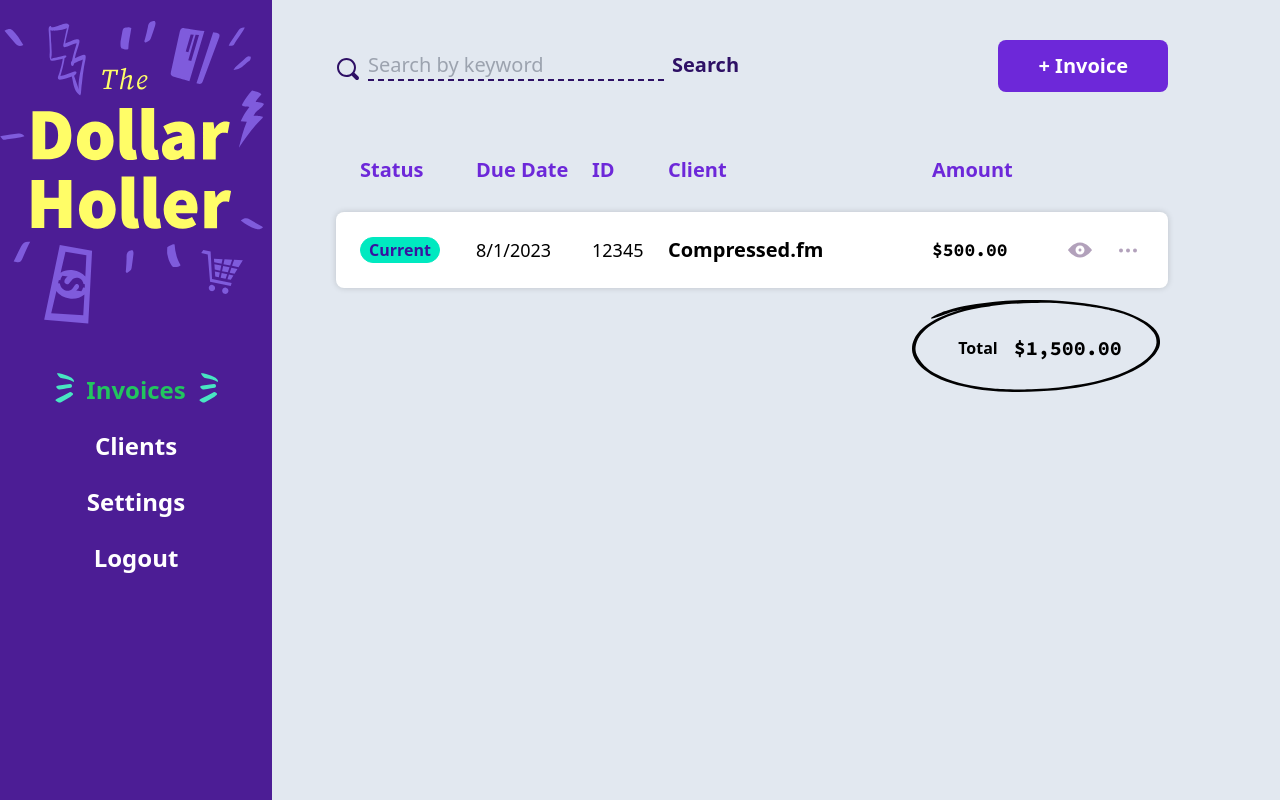
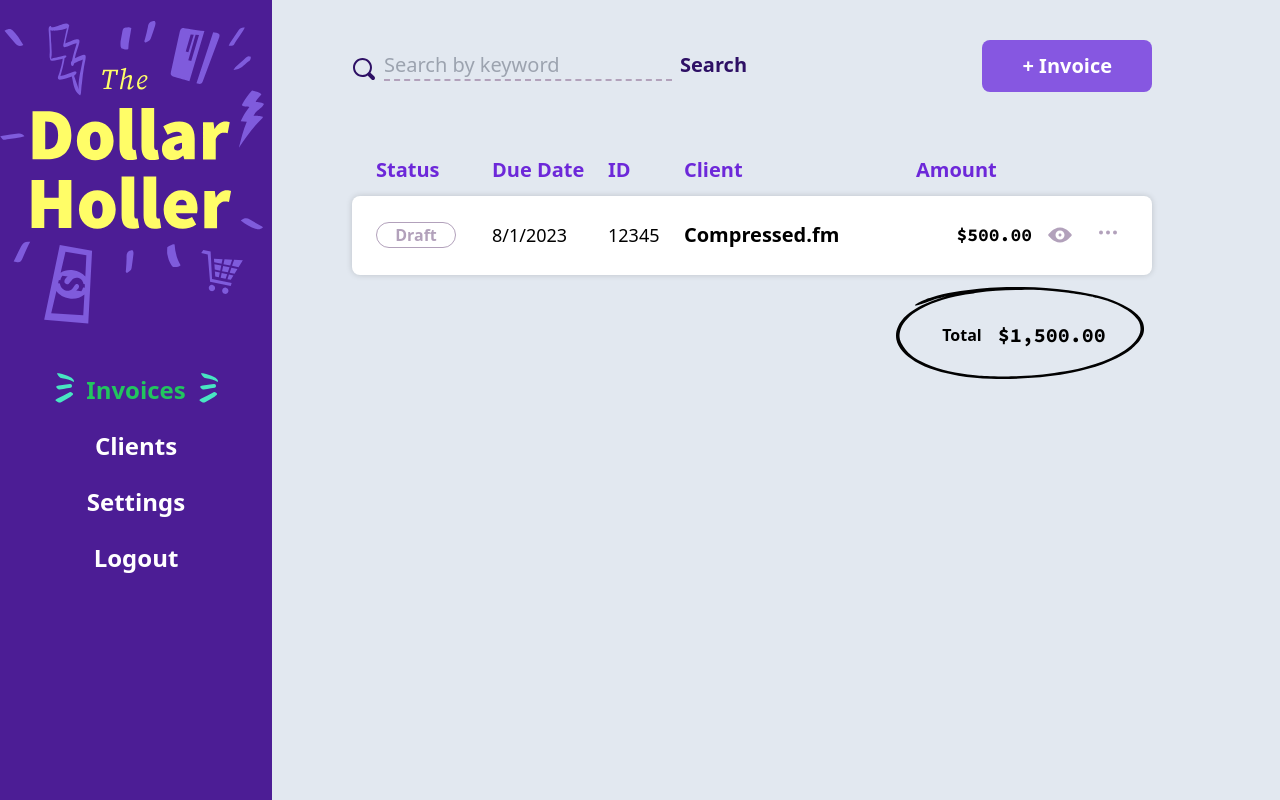
Before and after one commit to its-saran/svelte-dashboard-test, a SvelteKit app: page /invoices in a window 1280 px wide. Built offline with nearby package versions, Linux system fonts and the light colour scheme.

Commit message:
Add repsonive styles to invoice list

```diff
--- a/src/app.css
+++ b/src/app.css
@@ -17,7 +17,7 @@
 
 @layer components {
     .invoice-table {
-        @apply grid grid-cols-invoiceTable gap-4 px-6 mb-3 w-full;
+        @apply grid grid-cols-invoiceTableMobile lg:grid-cols-invoiceTable gap-x-4 px-4 lg:px-6 mb-3 w-full;
     }
 
 }
--- a/src/lib/components/Search.svelte
+++ b/src/lib/components/Search.svelte
@@ -8,7 +8,7 @@
 		type="text"
 		name="search"
 		placeholder="Search by keyword"
-		class="w-21 border-b-2 border-dashed border-b-violet-950 bg-transparent font-sansSerif text-xl text-black outline-none focus:border-b-violet-500 focus:border-solid"
+		class="w-full border-b-2 border-dashed border-b-pastelPurple bg-transparent font-sansSerif text-base text-black outline-none focus:border-solid focus:border-b-lavenderIndigo md:w-[14rem] lg:w-72 lg:text-xl"
 	/>
-	<button class="font-sansSerif text-xl font-black text-violet-950 ml-2">Search</button>
+	<button class="font-sansSerif text-lg lg:text-xl font-black text-violet-950 ml-2">Search</button>
 </div>
--- a/src/lib/components/Tag.svelte
+++ b/src/lib/components/Tag.svelte
@@ -1,9 +1,10 @@
 <script lang="ts">
 	export let label: 'draft' | 'sent' | 'current' | 'late' | 'paid' = 'draft';
+	export let className = '';
 </script>
 
 <div
-	class="text-md w-20 rounded-full text-center font-bold capitalize text-pastelPurple border-pastelPurple border-1"
+	class={`text-md w-20 rounded-full text-center font-bold capitalize text-pastelPurple border-pastelPurple border-1 ${className}`}
 	class:inverted={label === 'draft'}
 	class:success={label === 'sent' || label === 'current'}
 	class:alert={label === 'late'}
--- a/src/routes/(dashboard)/+layout.svelte
+++ b/src/routes/(dashboard)/+layout.svelte
@@ -4,7 +4,7 @@
 
 <div class="grid grid-cols-12 md:gap-x-16 bg-slate-200 min-h-screen">
 	<Navbar />
-	<main class="col-span-12 md:col-span-8 md:pt-10">
+	<main class="px-4 pt-4 col-span-12 md:col-span-8 md:pt-10">
 		<slot />
 	</main>
 </div>
--- a/src/routes/(dashboard)/invoices/+page.svelte
+++ b/src/routes/(dashboard)/invoices/+page.svelte
@@ -10,14 +10,16 @@
 	<title>Invoices | The Dollar</title>
 </svelte:head>
 
-<div class="flex justify-between items-center mb-16">
+<div
+	class="flex flex-col-reverse md:flex-row items-start justify-between md:items-center mb-7 lg:mb-16 gap-y-5 md:gap-y-4"
+>
 	<!-- Search field -->
 	<Search />
 
 	<!-- New invoice Button -->
 	<div>
 		<button
-			class="relative whitespace-nowrap rounded-lg bg-violet-700 px-10 py-3 font-sansSerif text-xl font-black text-white shadow-colored hover:shadow-coloredHover translate-y-0 hover:-translate-y-2 transition-all"
+			class="relative translate-y-0 whitespace-nowrap rounded-lg bg-lavenderIndigo px-5 py-2 font-sansSerif text-base font-black text-white shadow-colored transition-all hover:-translate-y-2 hover:shadow-coloredHover lg:px-10 lg:py-3 lg:text-xl"
 			>+ Invoice</button
 		>
 	</div>
@@ -26,7 +28,7 @@
 <!-- List of invoices -->
 <div>
 	<!-- header -->
-	<div class="table-header invoice-table text-violet-700">
+	<div class="table-header invoice-table text-violet-700 hidden lg:grid">
 		<h3>Status</h3>
 		<h3>Due Date</h3>
 		<h3>ID</h3>
@@ -38,16 +40,18 @@
 	</div>
 
 	<!-- invoices -->
-	<div class="invoice-table items-center bg-white py-6 rounded-lg shadow-tableRow">
-		<div><Tag label="current" /></div>
-		<div class="text-lg">8/1/2023</div>
-		<div class="text-lg">12345</div>
-		<div class="text-xl font-bold">Compressed.fm</div>
-		<div class="text-lg font-mono font-bold">$500.00</div>
-		<div class="text-lg center text-pastelPurple hover:text-daisyBush">
-			<a href=""><View /></a>
+	<div
+		class="invoice-table invoice-row items-center rounded-lg bg-white py-3 shadow-tableRow lg:py-6"
+	>
+		<div class="status"><Tag className="ml-auto lg:ml-0" label="draft" /></div>
+		<div class="text-sm lg:text-lg dueDate">8/1/2023</div>
+		<div class="text-sm lg:text-lg invoiceNumber">12345</div>
+		<div class="text-base lg:text-xl font-bold clientName">Compressed.fm</div>
+		<div class="text-sm lg:text-lg font-mono font-bold amount text-right">$500.00</div>
+		<div class="text-sm lg:text-lg center viewButton hidden lg:block">
+			<a href="" class="text-pastelPurple hover:text-daisyBush"><View /></a>
 		</div>
-		<div class="text-lg center">
+		<div class="text-sm lg:text-lg center moreButton hidden lg:block">
 			<button class="text-pastelPurple hover:text-daisyBush"><ThreeDots /></button>
 		</div>
 	</div>
@@ -59,4 +63,45 @@
 	.table-header {
 		@apply text-xl font-bold leading-snug;
 	}
+
+	.invoice-row {
+		grid-template-areas:
+			'invoiceNumber invoiceNumber'
+			'clientName amount'
+			'dueDate status';
+	}
+
+	@media (min-width: 1024px) {
+		.invoice-row {
+			grid-template-areas: 'status dueDate invoiceNumber clientName amount viewButton moreButton';
+		}
+	}
+
+	.invoice-row .status {
+		grid-area: status;
+	}
+
+	.invoice-row .dueDate {
+		grid-area: dueDate;
+	}
+
+	.invoice-row .invoiceNumber {
+		grid-area: invoiceNumber;
+	}
+
+	.invoice-row .clientName {
+		grid-area: clientName;
+	}
+
+	.invoice-row .amount {
+		grid-area: amount;
+	}
+
+	.invoice-row .viewButton {
+		grid-area: viewButton;
+	}
+
+	.invoice-row .moreButton {
+		grid-area: moreButton;
+	}
 </style>
--- a/tailwind.config.js
+++ b/tailwind.config.js
@@ -40,7 +40,8 @@
         navBar: 90,
       },
       gridTemplateColumns: {
-        'invoiceTable': '100px 100px 60px 1fr 116px 32px 32px'
+        'invoiceTable': '100px 100px 60px 1fr 116px 32px 32px',
+        'invoiceTableMobile': '1fr 90px'
       }
     },
   },
```
